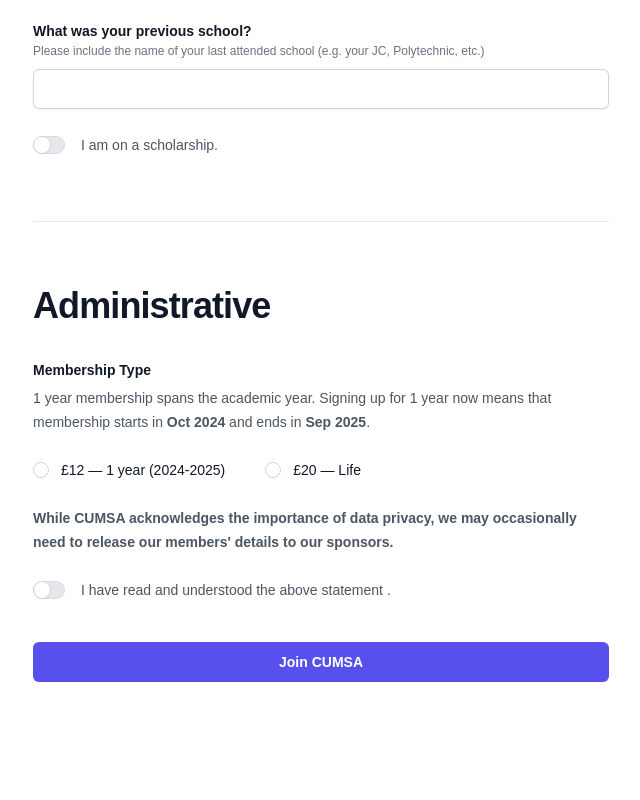
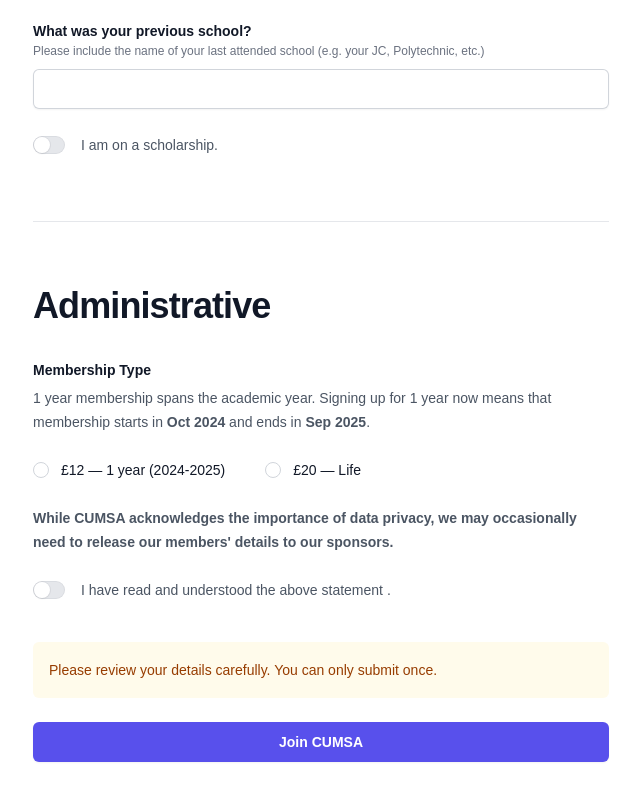
Before and after one commit to CUMSA/membership-signup, a Next.js app: page / in a window 1280 px wide. Shown: the part 2486-3286 px from the top of the page, without its empty margins (319-959 px from the left). Built offline with nearby package versions, Linux system fonts and the light colour scheme.

Commit message:
chore(form): add one-time submission warning

```diff
--- a/app/components/form.tsx
+++ b/app/components/form.tsx
@@ -488,6 +488,9 @@
           </Field>
         </div>
         <div className="mt-10">
+          <p className="mb-6 rounded-md bg-amber-50 p-4 text-sm font-medium leading-6 text-amber-800">
+            Please review your details carefully. You can only submit once.
+          </p>
           <button
             type="submit"
             className="block w-full rounded-md bg-indigo-600 px-3.5 py-2.5 text-center text-sm font-semibold text-white shadow-xs hover:bg-indigo-500 focus-visible:outline focus-visible:outline-2 focus-visible:outline-offset-2 focus-visible:outline-indigo-600"
```
